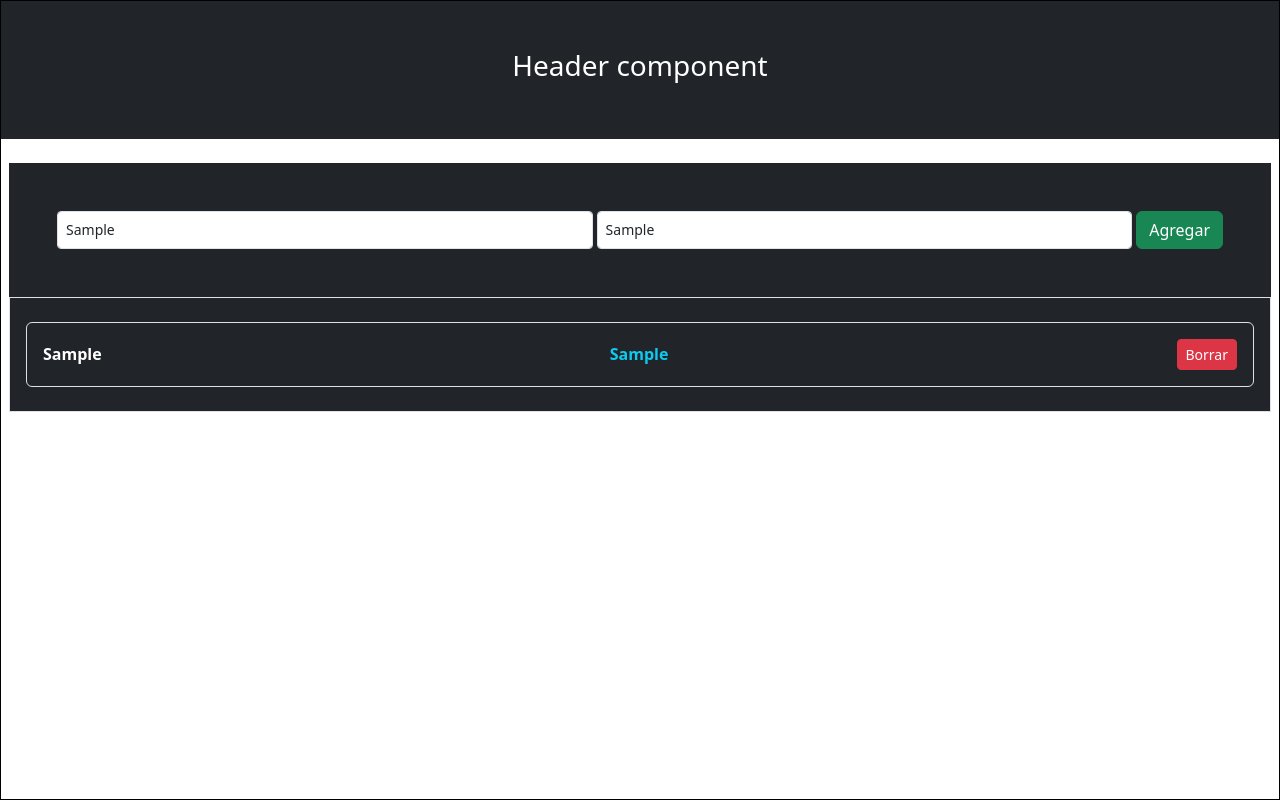
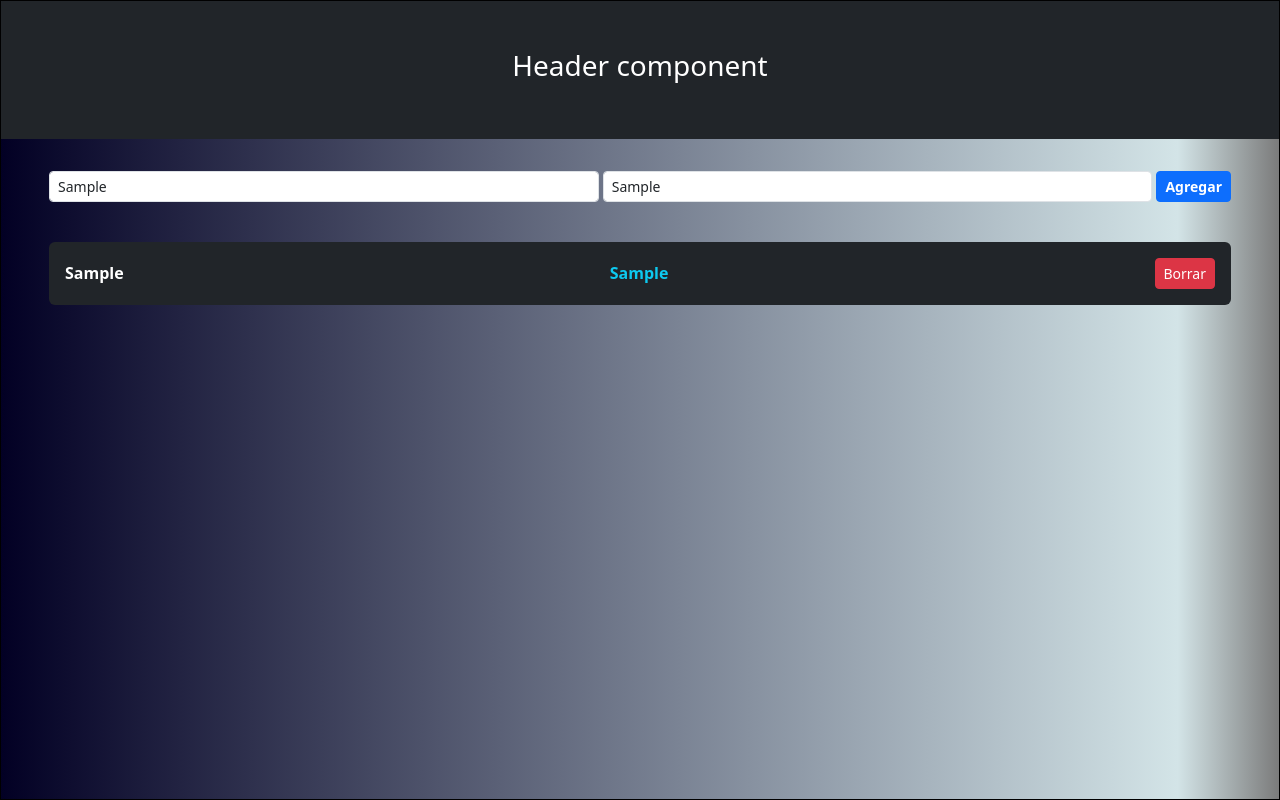
Before and after one commit to Luifer7/practica_cooperativo, a React (Vite) app: page / in a window 1280 px wide. Both pictures are taken after typing "Sample", "Sample" into the empty fields and a click on the button "Agregar". Built offline with nearby package versions, Linux system fonts and the light colour scheme.

Commit message:
20/01-0707

```diff
--- a/src/App.jsx
+++ b/src/App.jsx
@@ -34,7 +34,7 @@ function App() {
 
         <Formulario agregarTarea={agregarTarea} ></Formulario>
 
-        <div className='p-3 border bg-dark text-white' >
+        <div className='p-3 mt-2 mx-4' >
 
         <Tareas tareas={tareas} ff={ff}></Tareas>
 
--- a/src/components/Formulario.jsx
+++ b/src/components/Formulario.jsx
@@ -30,7 +30,7 @@ const Formulario = ({agregarTarea}) => {
 
 
     return (
-        <div className='p-5 text-center bg-dark' >
+        <div className='p-2 mx-3 px-4 text-center rounded' >
             <form  onSubmit={handledSubmit}
             className='d-flex gap-1' >
 
@@ -46,7 +46,7 @@ const Formulario = ({agregarTarea}) => {
                  onChange={handledChange}
                  />
 
-                <button type='submit' className='btn btn-success'>Agregar</button>
+                <button type='submit' className='btn btn-primary text-white fw-bold btn-sm'>Agregar</button>
 
             </form>
 
--- a/src/components/Tareas.jsx
+++ b/src/components/Tareas.jsx
@@ -11,11 +11,11 @@ const Tareas = ({tareas, ff}) => {
     <div>
         {
             tareas.map((t, i) => (
-                <div className="border p-3 rounded my-2
+                <div className="p-3 rounded my-2 bg-dark
                 d-flex align-items-center justify-content-between"
                 key={i} >
 
-               <strong className="text-capitalize" > {t.nombre}</strong>
+               <strong className="text-capitalize text-white"> {t.nombre}</strong>
                <strong className="text-info" >{t.descripcion}</strong>
 
                <DeleteTarea tarea={t} del={del} ></DeleteTarea>
--- a/src/index.css
+++ b/src/index.css
@@ -3,4 +3,6 @@ body {
   border: 1px solid rgb(0, 0, 0);
   margin: 0; padding: 0;
   height: 100vh;
+  background: rgb(2,0,36);
+background: linear-gradient(90deg, rgba(2,0,36,1) 0%, rgba(211,228,231,1) 92%, rgba(0,0,0,0.5214460784313726) 100%, rgba(255,255,255,1) 100%);
 }
```
